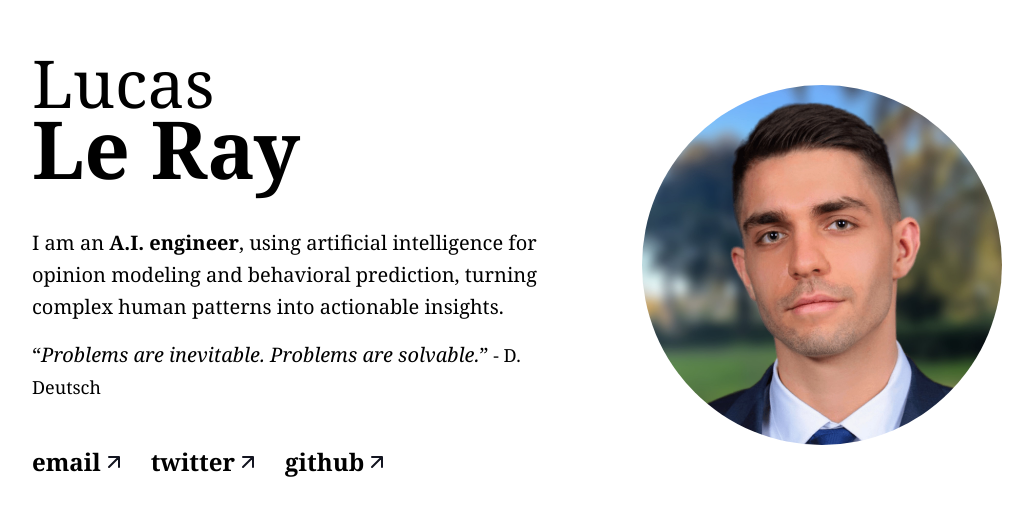
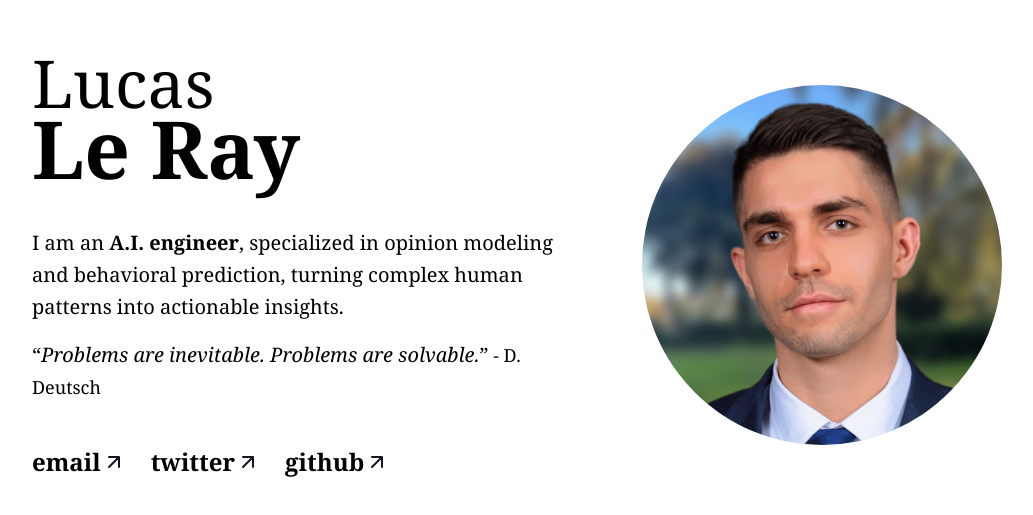
Before and after one commit to LucasLeRay/personal-website, a React (Create React App) app: page / in a window 1280 px wide. Shown: the part 135-650 px from the top of the page, without its empty margins (123-1156 px from the left). Built offline with nearby package versions, Linux system fonts and the light colour scheme.

Commit message:
Improve text

```diff
--- a/src/App.js
+++ b/src/App.js
@@ -17,7 +17,7 @@ function App() {
           <h1>Le Ray</h1>
         </div>
         <div className="Description">
-          <p>I am an <b>A.I. engineer</b>, using artificial intelligence for opinion modeling and behavioral prediction, turning complex human patterns into actionable insights.</p>
+          <p>I am an <b>A.I. engineer</b>, specialized in opinion modeling and behavioral prediction, turning complex human patterns into actionable insights.</p>
           <p className="Quote">“<i>Problems are inevitable. Problems are solvable.</i>”<span className="Author"> - D. Deutsch</span></p>
         </div>
           <div className="Links">
```
